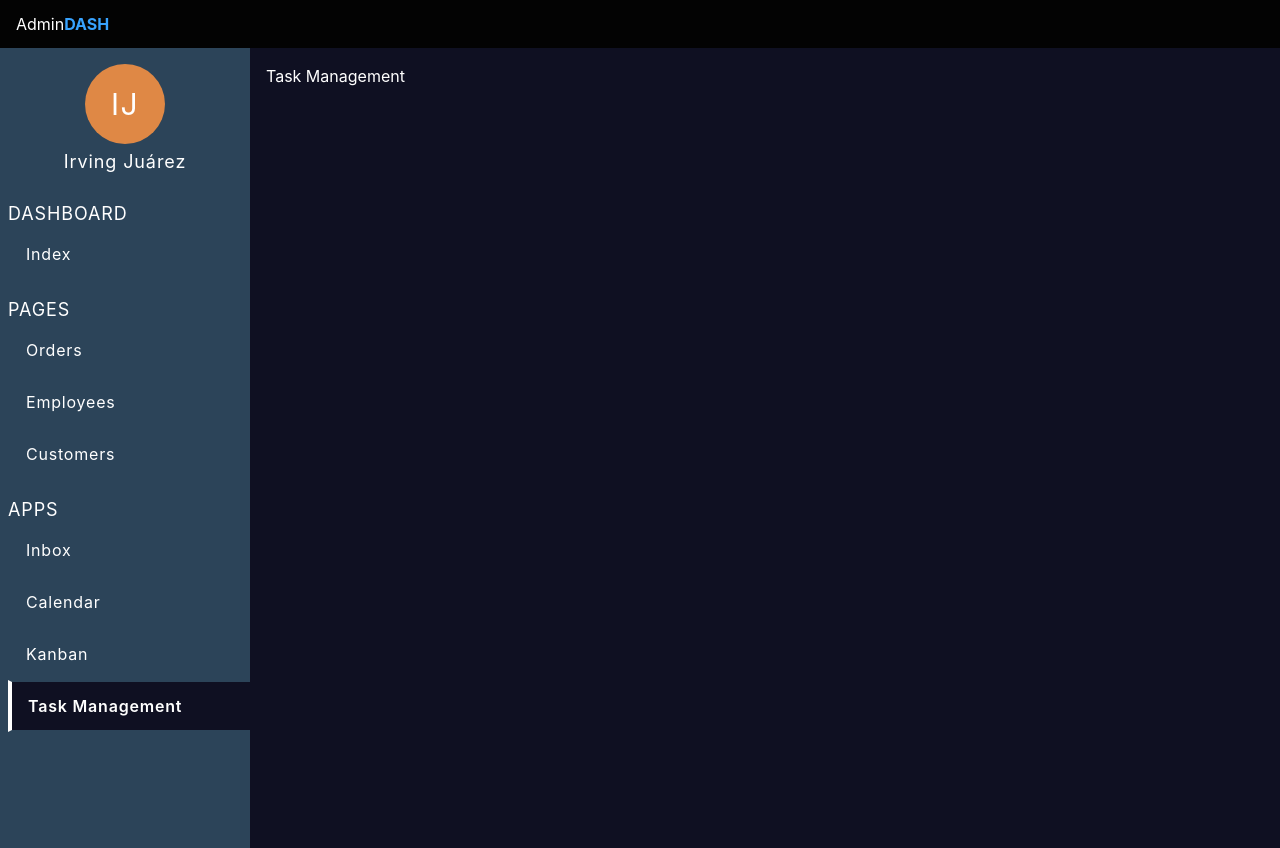
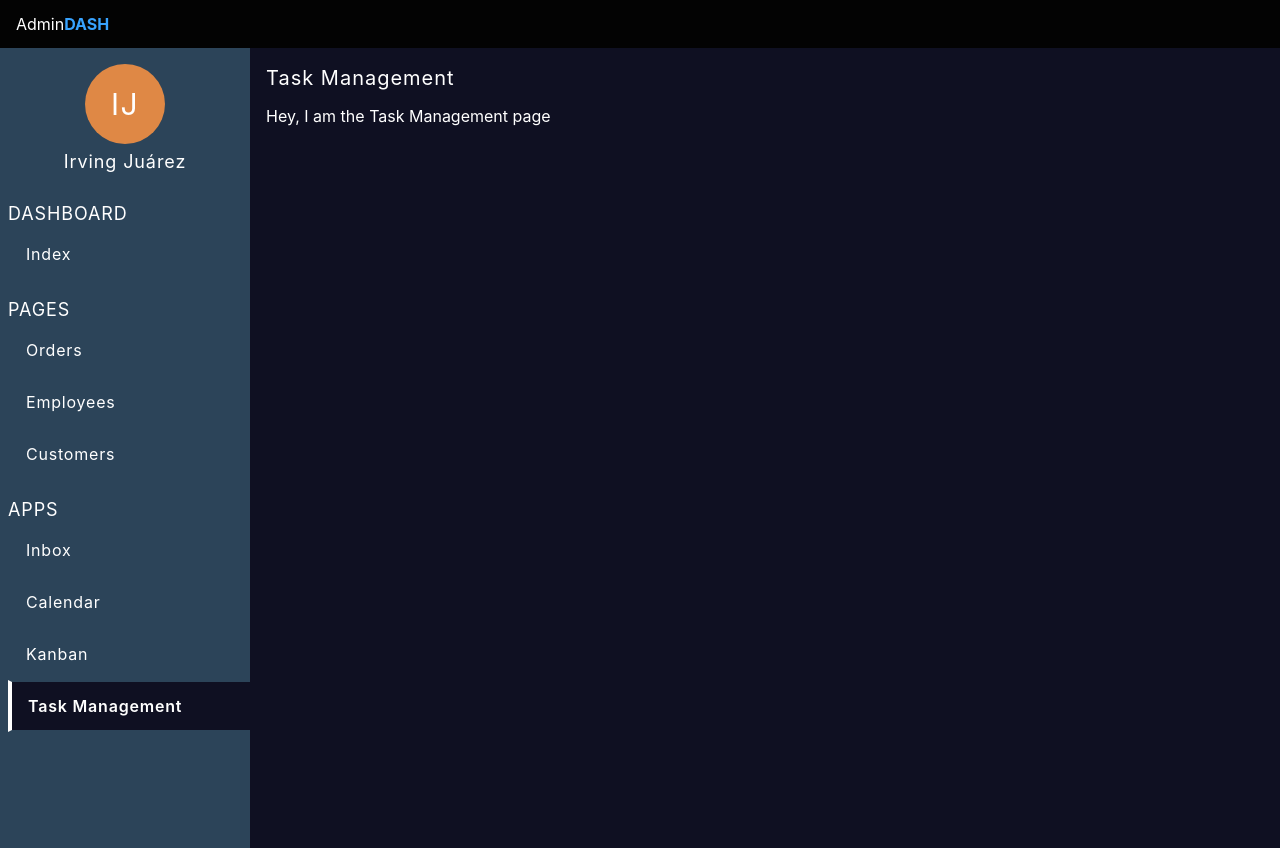
Before and after one commit to irvingvjuarez/admin-dash, a React (Vite) app: page /management in a window 1280 px wide. Built offline with nearby package versions, Linux system fonts and the light colour scheme.

Commit message:
Final pages ready to be modified

```diff
--- a/src/pages/Calendar.tsx
+++ b/src/pages/Calendar.tsx
@@ -1,6 +1,10 @@
+import { SectionContainer } from "@app/containers/SectionContainer"
+
 const Calendar: React.FC = (): JSX.Element => {
   return(
-    <h2>Calendar</h2>
+    <SectionContainer title="Calendar" titleStrong={true} >
+      <h2>I am the Calendar</h2>
+    </SectionContainer>
   )
 }
 
--- /dev/null
+++ b/src/pages/Kanban/index.tsx
@@ -0,0 +1,11 @@
+import { SectionContainer } from "@app/containers/SectionContainer"
+
+const Kanban = () => {
+  return(
+    <SectionContainer title="Kanban" titleStrong={true} >
+      <h2>HI THERE</h2>
+    </SectionContainer>
+  )
+}
+
+export { Kanban }
--- a/src/pages/TaskManagement.tsx
+++ b/src/pages/TaskManagement.tsx
@@ -1,6 +1,10 @@
+import { SectionContainer } from "@app/containers/SectionContainer"
+
 const TaskManagement: React.FC = (): JSX.Element => {
   return(
-    <h2>Task Management</h2>
+    <SectionContainer title="Task Management" titleStrong={true}>
+      <h2>Hey, I am the Task Management page</h2>
+    </SectionContainer>
   )
 }
 
--- a/src/routes/index.tsx
+++ b/src/routes/index.tsx
@@ -16,6 +16,7 @@ import { NextSevenDays } from "../pages/NextSevenDays"
 import { Chat } from "../pages/Chat"
 import { Layout } from "../containers/Layout"
 import { Customers } from "@app/pages/Customers"
+import { Kanban } from "@app/pages/Kanban"
 
 function App() {
   return (
@@ -34,6 +35,7 @@ function App() {
           <Route path="/weather-next-seven-days" element={<NextSevenDays />} />
           <Route path="/employees" element={<Employees />} />
           <Route path="/customers" element={<Customers />} />
+          <Route path="/kanban" element={<Kanban />} />
           <Route path="/sells/:time" element={<Sells />} />
           <Route path="/deliveries/:time" element={<Deliveries />} />
           <Route path="/chat/:name" element={<Chat />} />
```
